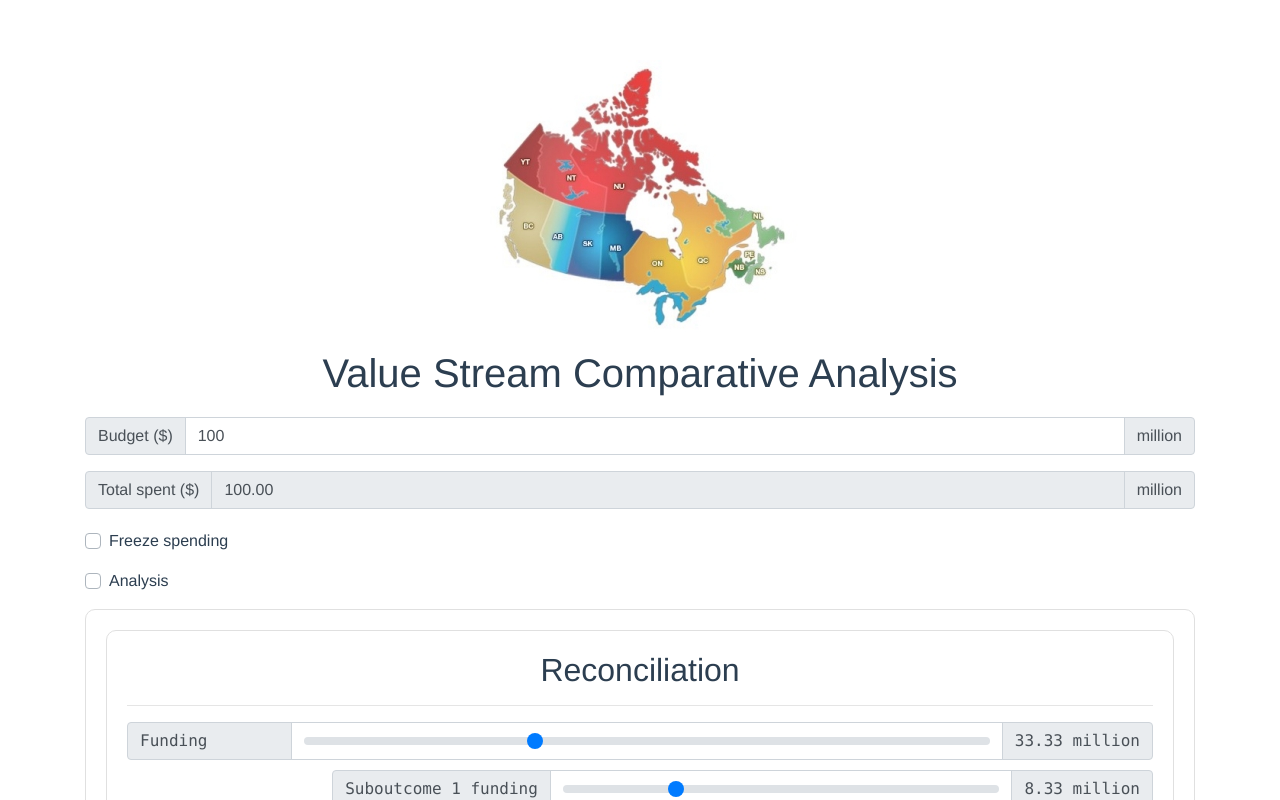
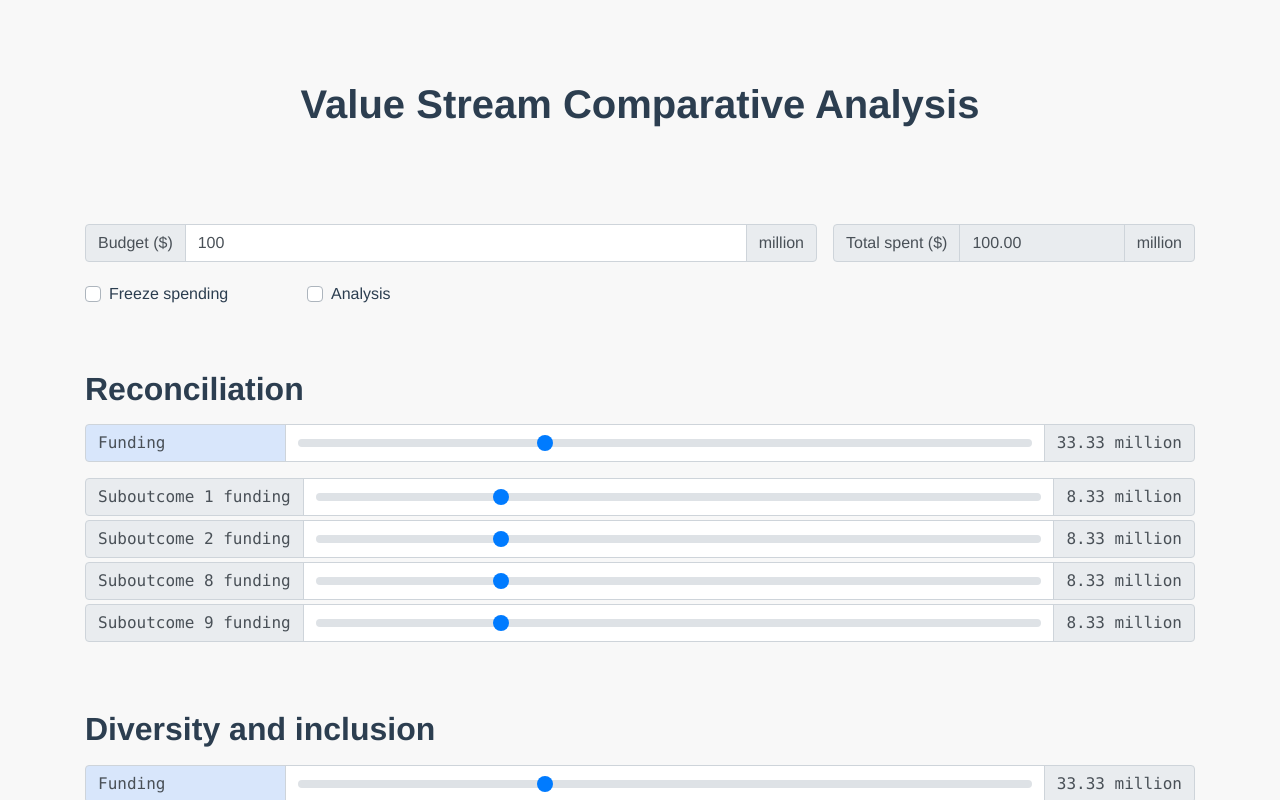
Before and after one commit to jaysonmc/digitopia-slider, a Vue app: page / in a window 1280 px wide. Shown: the top 800 px of the page. Built offline with nearby package versions, Linux system fonts and the light colour scheme.

Commit message:
Style options.

```diff
--- a/src/App.vue
+++ b/src/App.vue
@@ -1,6 +1,5 @@
 <template>
   <div id="app">
-    <img alt="Vue logo" src="./assets/canada.jpg">
     <Home msg="Welcome to Your Vue.js App"/>
   </div>
 </template>
@@ -23,6 +22,11 @@ export default {
   -moz-osx-font-smoothing: grayscale;
   text-align: center;
   color: #2c3e50;
-  margin-top: 60px;
+  background: rgba(248, 248, 248, 1);
+  padding: 5rem 0;
+}
+#app img {
+  border: 1px solid rgba(200, 200, 200, 1);
+  border-radius: 10px;
 }
 </style>
--- a/src/components/BudgetSlider.vue
+++ b/src/components/BudgetSlider.vue
@@ -1,8 +1,7 @@
 <template>
-  <div class="bordered-div">
-      <div class="bordered-div">
+  <div>
+      <div>
         <h2>{{title}}</h2>
-        <hr />
         <b-form-group>
           <b-input-group>
             <b-input-group-prepend is-text class="text-monospace">
@@ -177,7 +176,11 @@ export default {
 </script>
 
 <style scoped>
-
+h2 {
+  font-weight: 600;
+  margin: 4rem 0 1rem 0;
+  text-align: left;
+}
 #div-budget {
   margin-top: 10px;
 }
@@ -190,7 +193,13 @@ export default {
   margin-top: 5px;
   margin-bottom: 5px;
 }
+.input-group {
+  margin: 0 0 1rem 0;
+}
+.input-group .input-group-prepend .input-group-text {
+  background: rgba(216, 230, 251, 1);
+}
 .form-group .input-group-prepend .input-group-text {
-  width: 165px;
+  width: 201px;
 }
 </style>
--- a/src/components/Home.vue
+++ b/src/components/Home.vue
@@ -2,9 +2,13 @@
   <div class="container">
     <h1>Value Stream Comparative Analysis</h1>
     <div id="div-budget">
+      <div class="flex-grid">
+        <div class="flex-grid-item large">
           <b-input-group prepend="Budget ($)" append="million" class="mt-3">
             <b-form-input v-model="budget"> {{ this.budget }}</b-form-input>
           </b-input-group>
+        </div>
+        <div class="flex-grid-item small">
           <b-input-group
             id="totalSpent"
             prepend="Total spent ($)"
@@ -13,7 +17,8 @@
           >
             <b-form-input v-model="totalSpent" readonly></b-form-input>
           </b-input-group>
-      <div class="row checkbox-div">
+        </div>
+        <div class="flex-grid-item tiny">
           <b-form-checkbox
             id="checkbox-freeze-spending"
             v-model="freezeSpending"
@@ -24,7 +29,7 @@
             Freeze spending
           </b-form-checkbox>
         </div>
-      <div class="row checkbox-div">
+        <div class="flex-grid-item tiny">
           <b-form-checkbox
             id="checkbox-analysis"
             v-model="showAnalysis"
@@ -35,6 +40,7 @@
           >
             Analysis
           </b-form-checkbox>
+        </div>
       </div>
       <budget-slider
         v-for="(item, index) in this.outcomes"
@@ -343,11 +349,37 @@ export default {
 
 <style scoped>
 h1 {
-  margin-top: 15px;
-  margin-bottom: 20px;
+  font-weight: 600;
+  margin: 0 0 5rem 0;
 }
 #totalSpent {
   margin-bottom: 20px;
+}
+.flex-grid {
+  display: flex;
+  flex-direction: column;
+  flex-wrap: wrap;
+}
+.flex-grid-item {
+  flex: 1;
+}
+@media screen and (min-width: 40em) {
+  .flex-grid {
+    flex-direction: initial;
+  }
+  .flex-grid-item.large {
+    flex: calc((100% / 3) * 2);
+    padding: 0 .5rem 0 0;
+  }
+  .flex-grid-item.small {
+    flex: calc(100% / 3);
+    padding: 0 0 0 .5rem;
+  }
+  .flex-grid-item.tiny {
+    flex: calc(100% / 5);
+    max-width: calc(100% / 5);
+    text-align: left;
+  }
 }
 .checkbox-div {
   margin-left: 0px;
--- a/src/components/SubBudgetSlider.vue
+++ b/src/components/SubBudgetSlider.vue
@@ -72,9 +72,8 @@ export default {
 
 <style scoped>
 #sub-slider-input-group {
-  width: 80%;
-  float: right;
-  margin-top: 10px;
-  margin-bottom: 5px;
+  width: 100%;
+  margin-top: .25rem;
+  margin-bottom: .25rem;
 }
 </style>
```
Also changed, not shown: 1 other file (tests, documents, lock files or other folders). Lines whose indentation alone changed are shown as unchanged.
